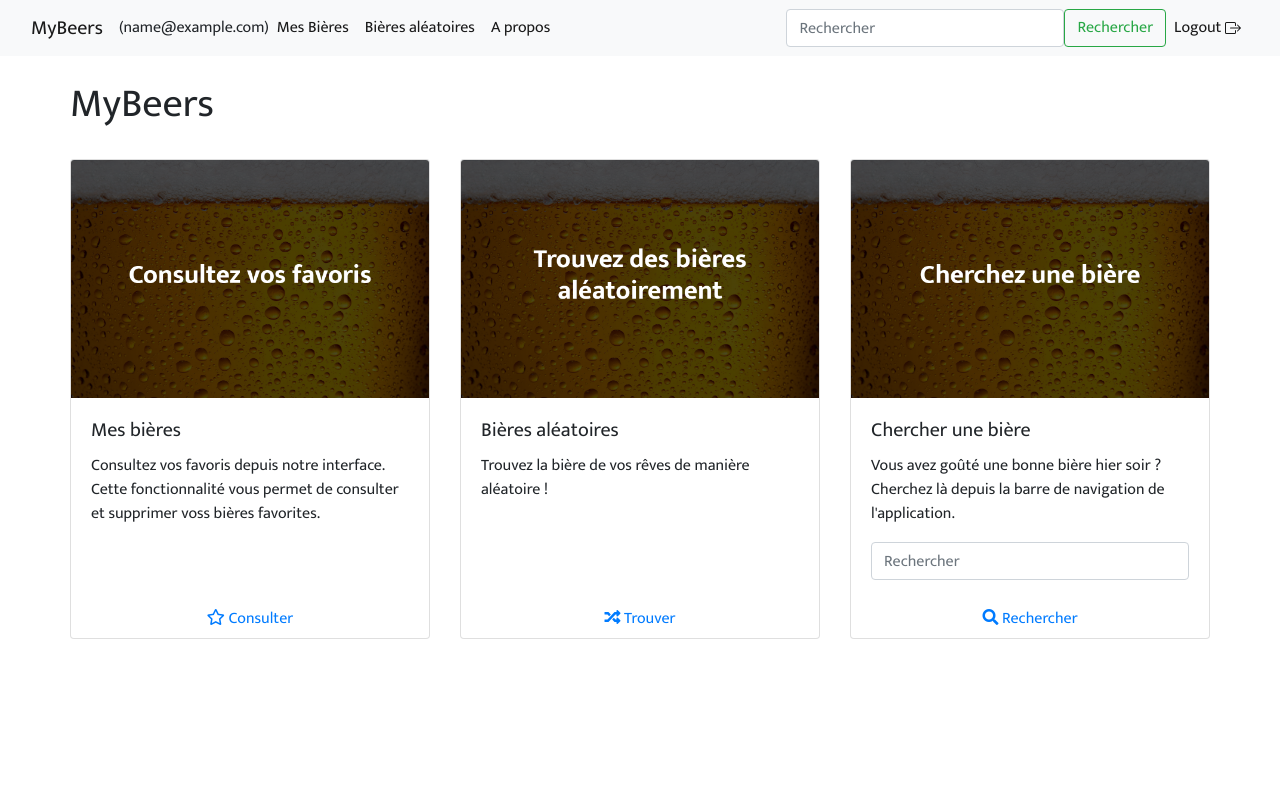
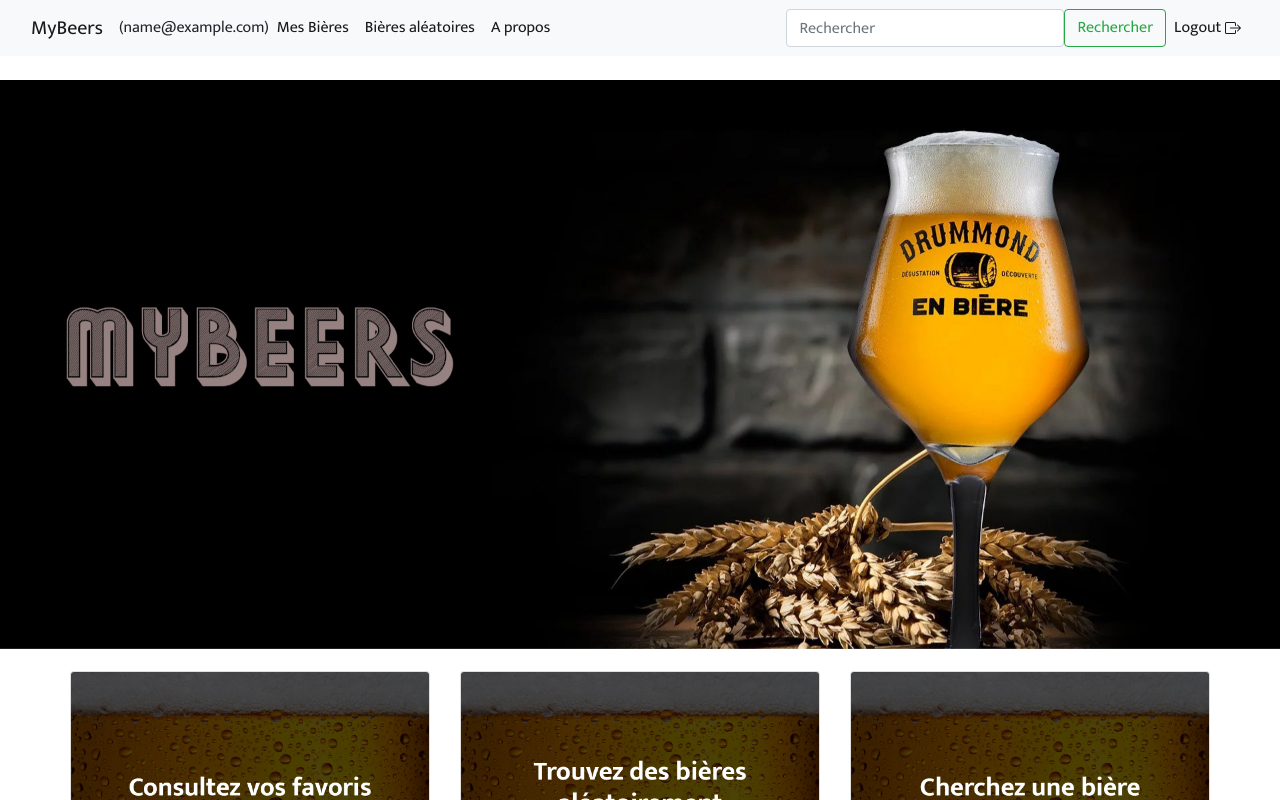
Before and after one commit to HenriGourgue/reactjsproject, a React (Create React App) app in the folder client/: page / in a window 1280 px wide. Shown: the top 800 px of the page. Built offline with nearby package versions, Linux system fonts and the light colour scheme; sample sign-in values are in the browser's storage.

Commit message:
Home page update

```diff
--- a/client/src/App.css
+++ b/client/src/App.css
@@ -36,6 +36,7 @@
 #customLink:hover {
   cursor: pointer;
   font-weight: bold;
+  user-select: none;
 }
 
 #bodyItem {
@@ -71,6 +72,13 @@ body {
   width: 50%;
 }
 
+#carouPoivre {
+  margin-left: auto;
+  margin-right: auto;
+  display: block;
+  width: 100%;
+}
+
 @keyframes App-logo-spin {
   from {
     transform: rotate(0deg);
--- a/client/src/components/RandomBeers.js
+++ b/client/src/components/RandomBeers.js
@@ -13,6 +13,7 @@ class RandomBeers extends React.Component {
   }
 
   nbItemsWanted = 10;
+  nbTest = [1, 2, 3, 4, 5, 6, 7, 8, 9, 10];
 
   componentDidMount(){
     this.findRandomBeers();
@@ -38,13 +39,13 @@ class RandomBeers extends React.Component {
 
     for(let i = 0; i < this.nbItemsWanted; i -= -1){
 
-        const response = await axios.get("https://api.punkapi.com/v2/beers/random");
+      const response = await axios.get("https://api.punkapi.com/v2/beers/random");
 
-        const fetchedBeer = response.data[0];
+      const fetchedBeer = response.data[0];
 
-        let beer = {id: fetchedBeer.id, name: fetchedBeer.name, abv: fetchedBeer.abv, image: fetchedBeer.image_url, description: fetchedBeer.description, tag: fetchedBeer.tagline, date: fetchedBeer.first_brewed};
+      let beer = {id: fetchedBeer.id, name: fetchedBeer.name, abv: fetchedBeer.abv, image: fetchedBeer.image_url, description: fetchedBeer.description, tag: fetchedBeer.tagline, date: fetchedBeer.first_brewed};
 
-        this.setState({ randoms: [...this.state.randoms, beer] })
+      this.setState({ randoms: [...this.state.randoms, beer] })
     }
 
     this.setState({ done: true });
--- a/client/src/screens/Home.js
+++ b/client/src/screens/Home.js
@@ -143,11 +143,20 @@ function Home() {
                 }
 
                 {!myBeers && !randomBeers && !about && !searchBeers &&
+                    <div>
+                        <div>
+                            <div class="carousel slide" data-ride="carousel">
+                                <div class="carousel-inner">
+                                    <div class="carousel-item active">
+                                        <img id="carouPoivre" src="./banniere.jpg" alt="image" />
+                                    </div>
+                                </div>
+                            </div>
+                        </div>
                         <div id="bodyItem">
                             <div class="container">
                                 <div class="row">
-                                <h1>MyBeers</h1>
-                                <div class="card-deck" style={{marginTop    : "2%"}}>
+                                    <div class="card-deck" style={{marginTop: "2%"}}>
                                         <div class="card">
                                             <img src="./favoris.png" class="card-img-top" alt="image" />
                                             <div class="card-body">
@@ -177,6 +186,7 @@ function Home() {
                                 </div>
                             </div>
                         </div>
+                    </div>
                 }
 
             </div>
--- a/client/src/screens/Register.js
+++ b/client/src/screens/Register.js
@@ -79,7 +79,7 @@ function Register(props) {
 
                             <div class="form-group">
                                 <button type="button" class="btn btn-link" onClick={goLogin}>Connexion</button>
-                                <input type="button" class="btn btn-primary" value={loading ? 'Loading...' : 'Register'} onClick={handleRegister} disabled={loading} /><br />
+                                <input type="button" class="btn btn-primary" value={loading ? 'Loading...' : 'S\'inscrire'} onClick={handleRegister} disabled={loading} /><br />
                             </div>
 
                         </form>
```
Also changed, not shown: client/public/banniere.jpg (added). Lines whose indentation alone changed are shown as unchanged.
